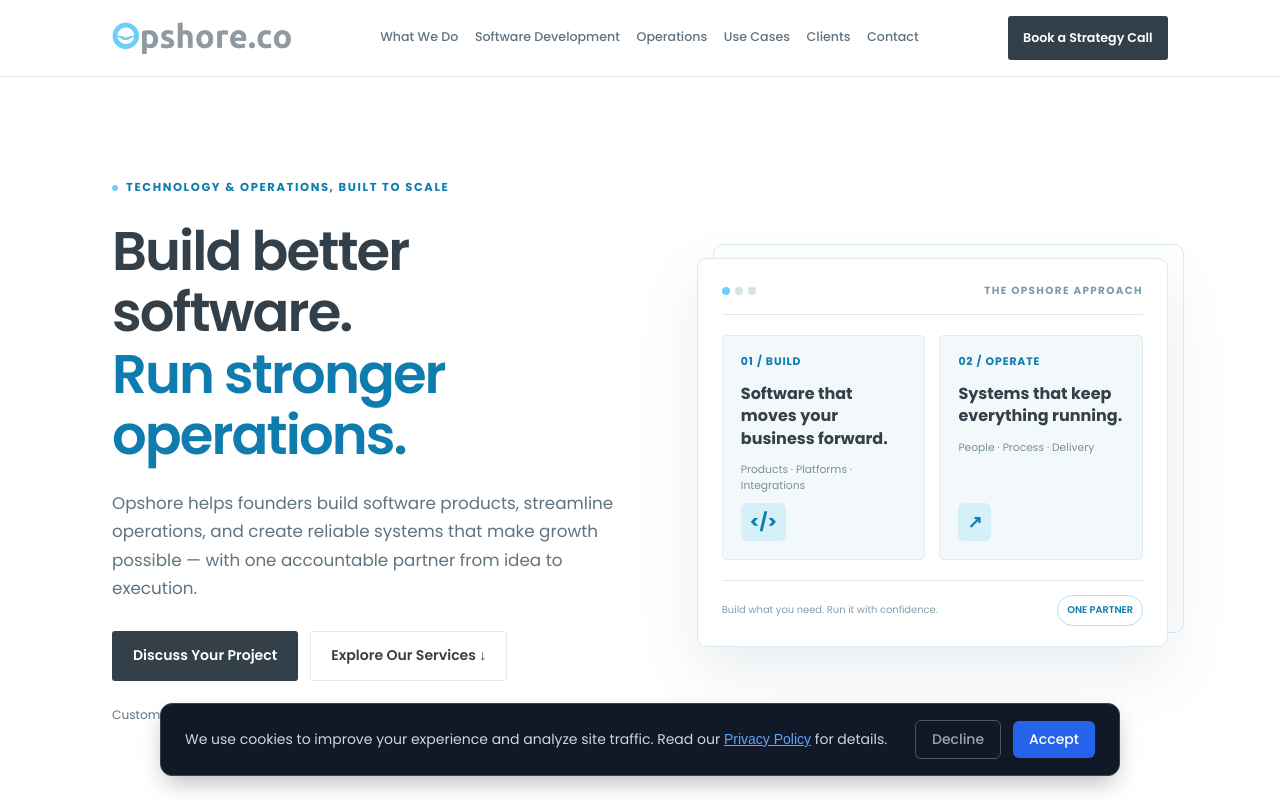
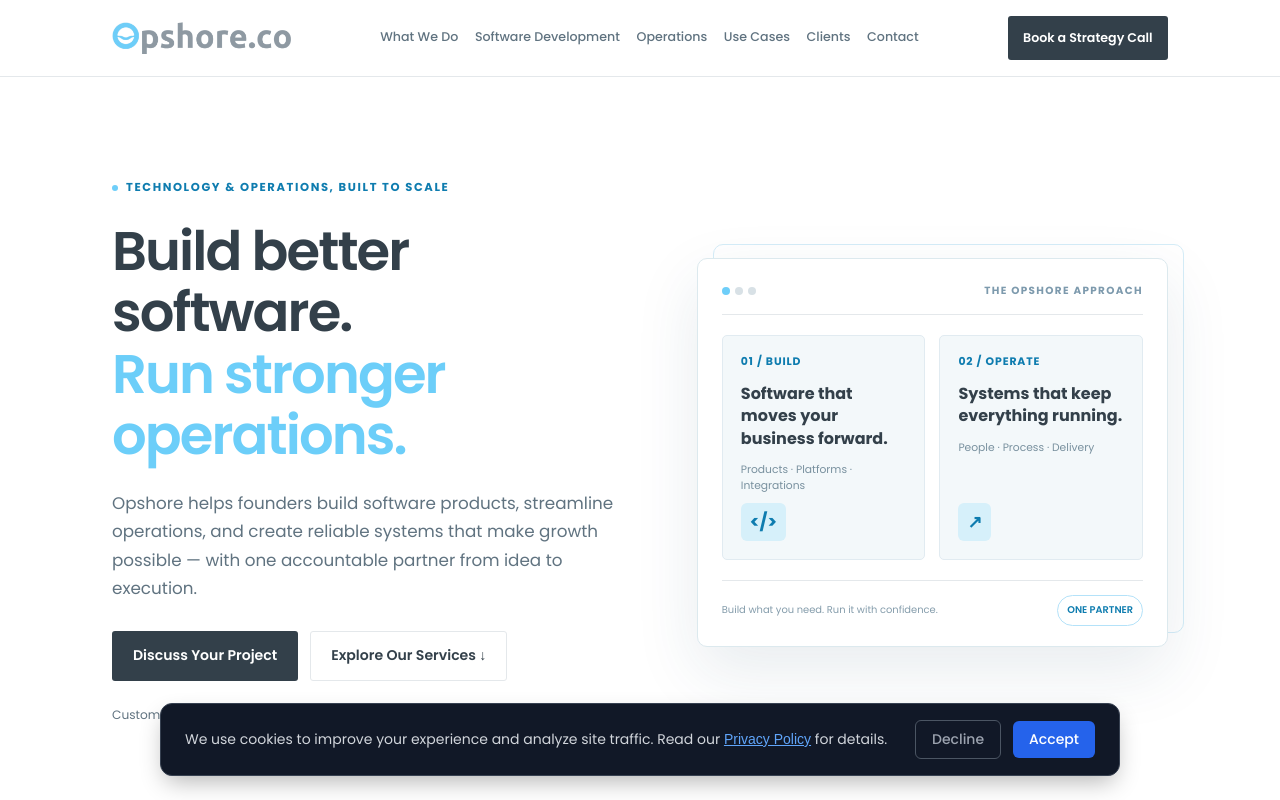
Before and after one commit to aalquiza/opshore-v2, a React (Vite) app: page / in a window 1280 px wide. Shown: the top 800 px of the page. Built offline with nearby package versions, Linux system fonts and the light colour scheme.

Commit message:
Preview requested #6CCEF9 hero headline accent

```diff
--- a/src/styles/global.css
+++ b/src/styles/global.css
@@ -996,7 +996,7 @@ nav.wrap {
   padding: clamp(68px, 8vw, 116px) 0 86px;
 }
 .merged-hero h1 { font-size: clamp(2.5rem, 4.25vw, 3.75rem); line-height: 1.13; margin: 24px 0 22px; }
-.merged-hero h1 span { color: var(--steel); }
+.merged-hero h1 span { color: #6CCEF9; }
 .merged-lead { color: #7f8e9b; font-size: 1.05rem; max-width: 60ch; margin-bottom: 28px; }
 .merged-button-row { display: flex; gap: 12px; align-items: center; flex-wrap: wrap; }
 .merged-microcopy { color: #8e9da8; font-size: 0.76rem; margin-top: 24px; }
```
